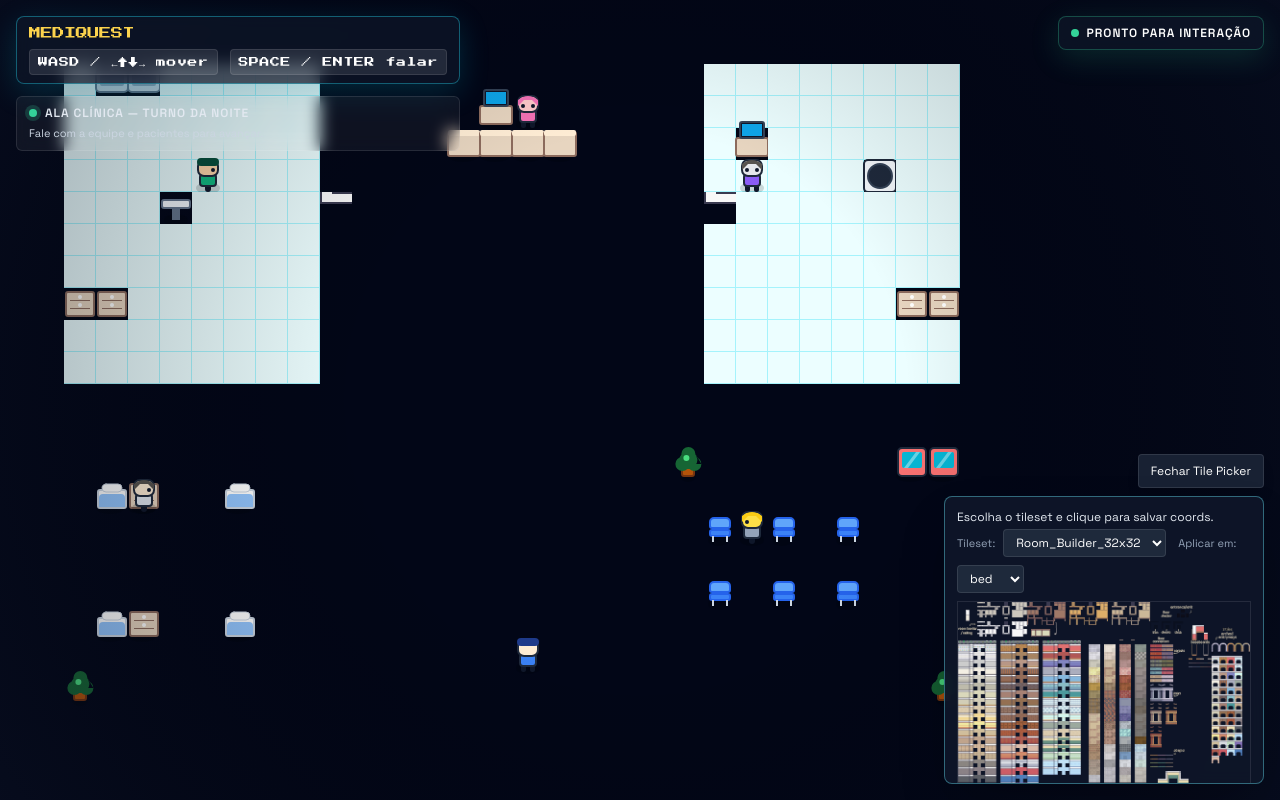
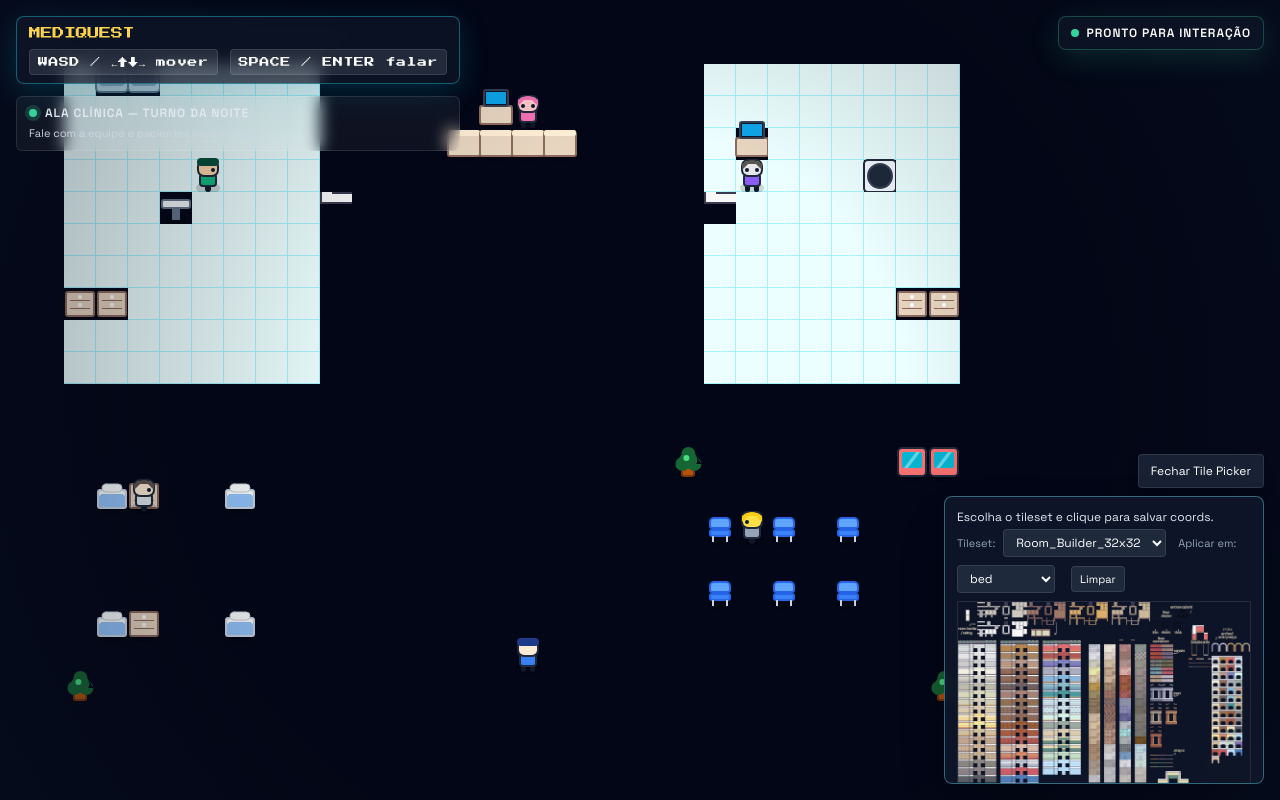
Before and after one commit to petroscarvslho/Gamefinal, a React (Vite) app: page / in a window 1280 px wide. Both pictures are taken after a click on the button "Tile Picker". Built offline with nearby package versions, Linux system fonts and the light colour scheme; no server answers.

Commit message:
chore: richer tile override targets and reset support

```diff
--- a/App.tsx
+++ b/App.tsx
@@ -11,7 +11,7 @@ const emitKey = (code: string, type: 'keydown' | 'keyup') => {
 const App: React.FC = () => {
   const [activeNpc, setActiveNpc] = useState<NPC | null>(null);
   const [showTilePicker, setShowTilePicker] = useState(false);
-  const [pickerTarget, setPickerTarget] = useState<'bed' | 'chair'>('bed');
+  const [pickerTarget, setPickerTarget] = useState<string>('bed');
   const [pickerSheet, setPickerSheet] = useState<'room' | 'interiors'>('room');
 
   return (
@@ -133,11 +133,25 @@ const App: React.FC = () => {
                 <select
                   className="bg-slate-800 text-white text-xs px-2 py-1 rounded border border-white/10"
                   value={pickerTarget}
-                  onChange={(e) => setPickerTarget(e.target.value as 'bed' | 'chair')}
+                  onChange={(e) => setPickerTarget(e.target.value)}
                 >
                   <option value="bed">bed</option>
                   <option value="chair">chair</option>
+                  <option value="floor">floor</option>
+                  <option value="floorWarm">floorWarm</option>
+                  <option value="wall">wall</option>
+                  <option value="wallAlt">wallAlt</option>
+                  <option value="door">door</option>
                 </select>
+                <button
+                  className="ml-2 bg-slate-800 text-white text-[11px] px-2 py-1 rounded border border-white/10"
+                  onClick={() => {
+                    window.dispatchEvent(new CustomEvent('setTileOverride', { detail: { reset: true, key: pickerTarget, sheet: pickerSheet } }));
+                    alert(`Override de ${pickerTarget} limpo`);
+                  }}
+                >
+                  Limpar
+                </button>
               </div>
             </div>
             <img
--- a/components/GameEngine.tsx
+++ b/components/GameEngine.tsx
@@ -142,6 +142,16 @@ const GameEngine: React.FC<GameEngineProps> = ({ onInteract, isDialogueOpen }) =
     // Listen to override events from Tile Picker UI
     const handler = (ev: Event) => {
       const detail = (ev as CustomEvent).detail;
+      if (!detail) return;
+      // Reset override for a key
+      if (detail.reset && detail.key) {
+        const key = detail.sheet && sheetExists(detail.sheet)
+          ? `${detail.sheet}:${detail.key}`
+          : `${detail.key}`;
+        delete spriteOverridesRef.current[key];
+        localStorage.setItem('tileOverrides', JSON.stringify(spriteOverridesRef.current));
+        return;
+      }
       if (!detail?.type || typeof detail.x !== 'number' || typeof detail.y !== 'number') return;
       const key = detail.sheet && sheetExists(detail.sheet)
         ? `${detail.sheet}:${detail.type}`
```
Also changed, not shown: 1 other file (tests, documents, lock files or other folders).
